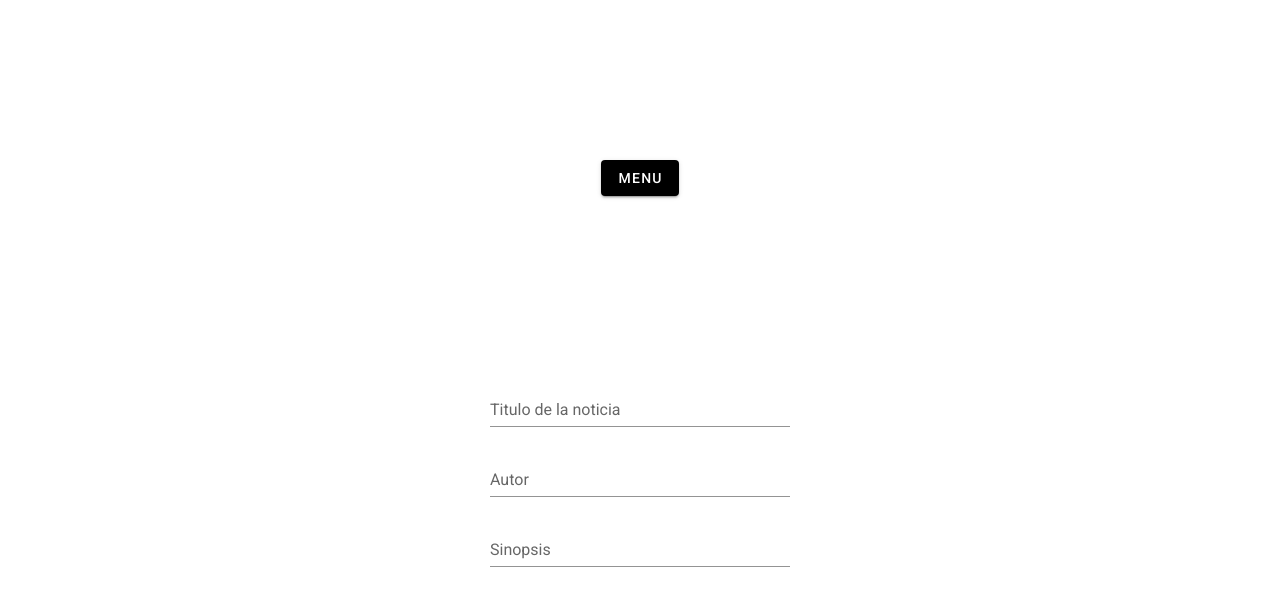
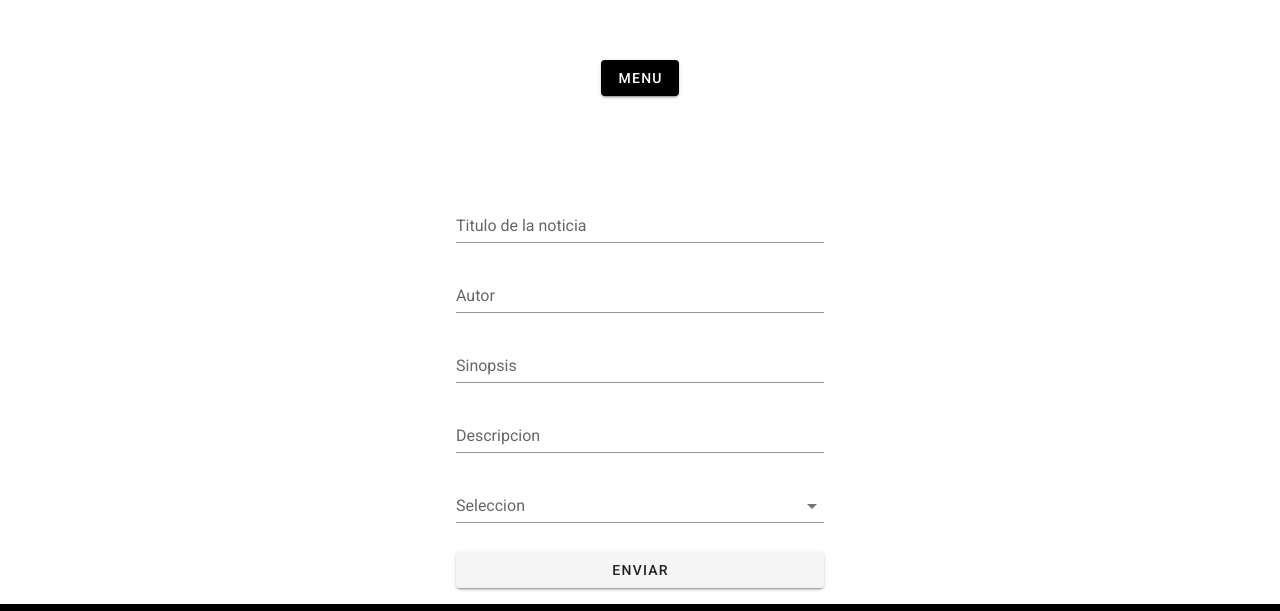
Before and after one commit to Sergio-21-ops/parcial-2-adn3c-diaz_sergio, a Vue app in the folder app_prenpub/: page /#/publicar in a window 1280 px wide. Shown: the part 338-949 px from the top of the page. Built offline with nearby package versions, Linux system fonts and the light colour scheme.

Commit message:
Cambio formulario, insertar select y plasmarlo en la patalla

```diff
--- a/app_prenpub/src/App.vue
+++ b/app_prenpub/src/App.vue
@@ -8,7 +8,7 @@
           height="300"
         />
         <v-sheet
-    height="400"
+    height="200"
     class="overflow-hidden"
     style="position: relative;"
   >
@@ -87,6 +87,4 @@ body {
     min-height: 100vh;
     background: #e5e5e5;
 }
-
-
 </style>
--- a/app_prenpub/src/components/PublicarComponente.vue
+++ b/app_prenpub/src/components/PublicarComponente.vue
@@ -1,5 +1,5 @@
 <template>
-  <v-sheet max-width="300" class="mx-auto">
+  <v-sheet max-width="400" class="mx-auto">
     <v-form fast-fail @submit.prevent>
       <v-text-field v-model="form_data.titulo" label="Titulo de la noticia"></v-text-field>
 
@@ -10,9 +10,10 @@
       <v-text-field v-model="form_data.descripcion" label="Descripcion"></v-text-field>
 
       <v-select
-      v-model="form_data.select"
-      :items="items"
-      label="Item"></v-select>
+          v-model="form_data.seleccion"
+          :items="items"
+          label="Seleccion"
+        ></v-select>
 
       <v-btn type="submit" block class="mt-2" @click="guardar(form_data)" value="Guardar">Enviar</v-btn>
     </v-form>
@@ -30,14 +31,9 @@ export default {
         titulo: "",
         autor: "",
         cuerpo: "",
-        select: null,
-      items: [
-        'Item 1',
-        'Item 2',
-        'Item 3',
-        'Item 4',
-      ],
+        seleccion: null,
       },
+      items: ['Drama', 'Deportes', 'Sociedad', 'Cine', 'Otros'],
       verificar: true,
       arr: []
     }
@@ -84,3 +80,8 @@ export default {
 
 
 </script>
+<style>
+.v-sheet{
+  padding: 1em;
+}
+</style>
--- a/app_prenpub/src/components/VerComponente.vue
+++ b/app_prenpub/src/components/VerComponente.vue
@@ -19,7 +19,7 @@
     <v-card-subtitle>{{item.autor}}</v-card-subtitle>
     <v-card-text>{{item.sinopsis}}</v-card-text>
     <v-card-text>{{item.descripcion}}</v-card-text>
-	<v-card-text>{{item.select}}</v-card-text>
+    <v-card-text>{{item.select}}</v-card-text>
 
 
 
```
